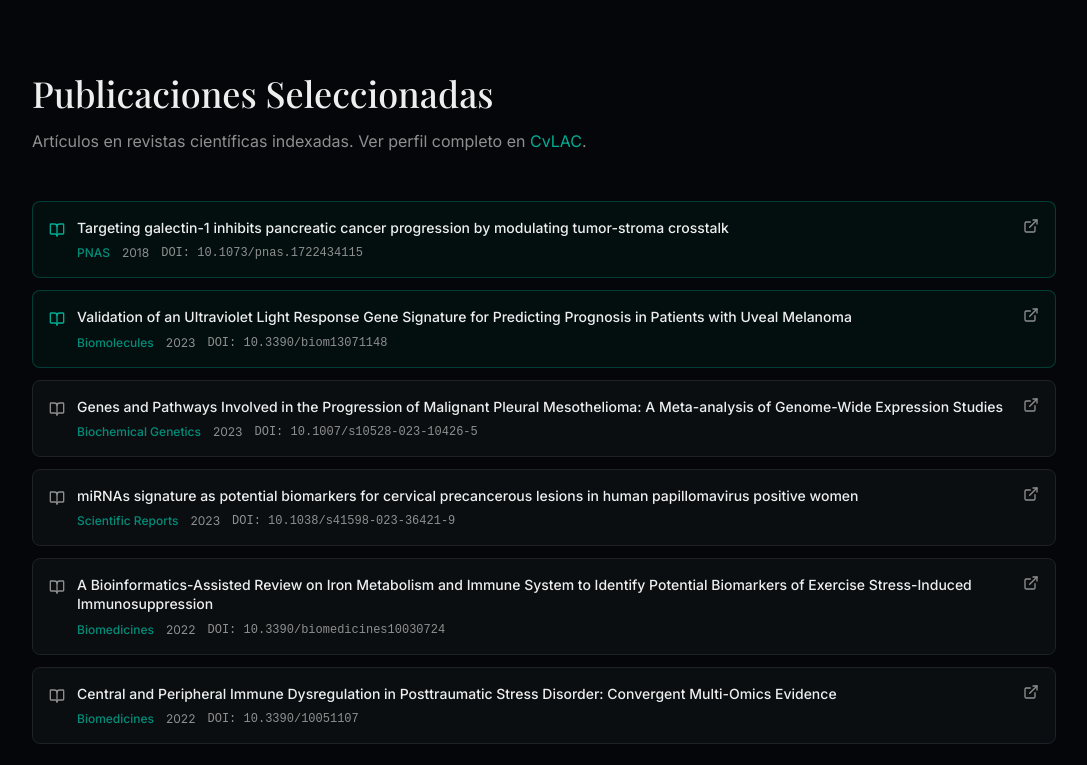
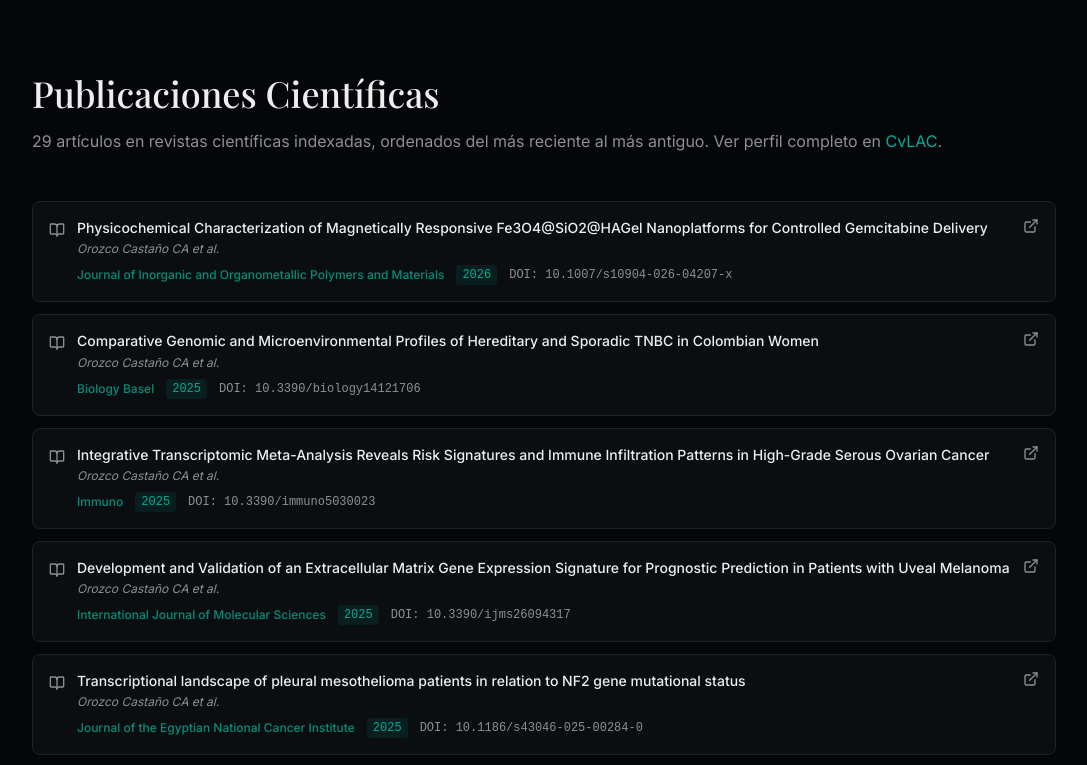
Before and after one commit to carorocas/v0-scientific-profile-page, a Next.js app: page / in a window 1280 px wide. Shown: the part 4060-4825 px from the top of the page, without its empty margins (96-1183 px from the left). Built offline with nearby package versions, Linux system fonts and the light colour scheme; a web font is replaced by a local one.

Commit message:
feat: update publications section with complete, chronological list\n\nChange section title and add 29 full articles from CV,\nshowing details and expanding to show all.

```diff
--- a/components/publications-section.tsx
+++ b/components/publications-section.tsx
@@ -4,92 +4,238 @@ import { useState } from 'react'
 import { BookOpen, ExternalLink, ChevronDown, ChevronUp } from 'lucide-react'
 
 const publications = [
+  // 2026
   {
+    authors: 'Orozco Castaño CA et al.',
+    title: 'Physicochemical Characterization of Magnetically Responsive Fe3O4@SiO2@HAGel Nanoplatforms for Controlled Gemcitabine Delivery',
+    journal: 'Journal of Inorganic and Organometallic Polymers and Materials',
+    year: 2026,
+    doi: '10.1007/s10904-026-04207-x',
+  },
+  // 2025
+  {
+    authors: 'Orozco Castaño CA et al.',
+    title: 'Comparative Genomic and Microenvironmental Profiles of Hereditary and Sporadic TNBC in Colombian Women',
+    journal: 'Biology Basel',
+    year: 2025,
+    doi: '10.3390/biology14121706',
+  },
+  {
+    authors: 'Orozco Castaño CA et al.',
+    title: 'Integrative Transcriptomic Meta-Analysis Reveals Risk Signatures and Immune Infiltration Patterns in High-Grade Serous Ovarian Cancer',
+    journal: 'Immuno',
+    year: 2025,
+    doi: '10.3390/immuno5030023',
+  },
+  {
+    authors: 'Orozco Castaño CA et al.',
+    title: 'Development and Validation of an Extracellular Matrix Gene Expression Signature for Prognostic Prediction in Patients with Uveal Melanoma',
+    journal: 'International Journal of Molecular Sciences',
+    year: 2025,
+    doi: '10.3390/ijms26094317',
+  },
+  {
+    authors: 'Orozco Castaño CA et al.',
+    title: 'Transcriptional landscape of pleural mesothelioma patients in relation to NF2 gene mutational status',
+    journal: 'Journal of the Egyptian National Cancer Institute',
+    year: 2025,
+    doi: '10.1186/s43046-025-00284-0',
+  },
+  {
+    authors: 'Orozco Castaño CA et al.',
+    title: 'Characterization of the Temporal Dynamics of the Endothelial-Mesenchymal-like Transition Induced by Soluble Factors from Dengue Virus Infection in Microvascular Endothelial Cells',
+    journal: 'International Journal of Molecular Sciences',
+    year: 2025,
+    doi: '10.3390/ijms26052139',
+  },
+  {
+    authors: 'Orozco Castaño CA et al.',
+    title: 'Regulación y prohibición del asbesto en América Latina y el Caribe: análisis comparativo de política',
+    journal: 'Revista de Salud Pública',
+    year: 2025,
+    doi: '10.15446/rsap.V27n2.118081',
+  },
+  {
+    authors: 'Orozco Castaño CA et al.',
+    title: 'Sleep and Psychosocial Risk Factors Associated with Social Jet Lag and Sleep Duration Among Colombian University Students',
+    journal: 'Clocks and Sleep',
+    year: 2025,
+    doi: '10.3390/clockssleep7040064',
+  },
+  {
+    authors: 'Orozco Castaño CA et al.',
+    title: 'Molecular determinants of neoadjuvant chemotherapy resistance in breast cancer: An analysis of gene expression and tumor microenvironment',
+    journal: 'PLOS ONE',
+    year: 2025,
+    doi: '10.1371/journal.pone.0334335',
+  },
+  {
+    authors: 'Orozco Castaño CA et al.',
+    title: 'Identification of predictive pretreatment biomarkers for neoadjuvant chemotherapy response in Latino invasive breast cancer patients',
+    journal: 'Molecular Medicine',
+    year: 2025,
+    doi: '10.1186/s10020-025-01338-8',
+  },
+  // 2024
+  {
+    authors: 'Orozco Castaño CA et al.',
+    title: 'ID1 and ID3 functions in the modulation of the tumour immune microenvironment in adult patients with B-cell acute lymphoblastic leukaemia',
+    journal: 'Frontiers in Immunology',
+    year: 2024,
+    doi: '10.3389/fimmu.2024.1473909',
+  },
+  {
+    authors: 'Orozco Castaño CA et al.',
+    title: 'Leptin Signaling and Its Relationship with Obesity-induced Insulin Resistance: A Bioinformatics-assisted Review',
+    journal: 'Gene Expression',
+    year: 2024,
+    doi: '10.14218/GE.2024.00039',
+  },
+  {
+    authors: 'Orozco Castaño CA et al.',
+    title: 'Comparison of Hybribio-H13 and Hybrid Capture® 2 human papillomavirus tests for detection of CIN2+ and CIN3+',
+    journal: 'Biomédica',
+    year: 2024,
+    doi: '10.7705/biomedica.7061',
+  },
+  {
+    authors: 'Orozco Castaño CA et al.',
+    title: 'Comparison between retinoscopy under cyclopegia and the Spot Vision Screener in the detection of refractive error',
+    journal: 'Medicina U.P.B.',
+    year: 2024,
+    doi: '10.18566/medupb.v43n2.a03',
+  },
+  {
+    authors: 'Orozco Castaño CA et al.',
+    title: 'Inference of genetic ancestry from a multi-gene cancer panel in Colombian women with cancer',
+    journal: 'Breast Cancer Research and Treatment',
+    year: 2024,
+    doi: '10.1007/s10549-024-07557-7',
+  },
+  {
+    authors: 'Orozco Castaño CA et al.',
+    title: 'Construction of an immune gene expression meta signature to assess the prognostic risk of colorectal cancer patients',
+    journal: 'Advances in Genetics (Book chapter, Elsevier)',
+    year: 2024,
+    doi: '',
+  },
+  // 2023
+  {
+    authors: 'Orozco Castaño CA et al.',
+    title: 'Validation of an Ultraviolet Light Response Gene Signature for Predicting Prognosis in Patients with Uveal Melanoma',
+    journal: 'Biomolecules',
+    year: 2023,
+    doi: '10.3390/biom13071148',
+  },
+  {
+    authors: 'Orozco Castaño CA et al.',
+    title: 'Genes and Pathways Involved in the Progression of Malignant Pleural Mesothelioma: A Meta-analysis of Genome-Wide Expression Studies',
+    journal: 'Biochemical Genetics',
+    year: 2023,
+    doi: '10.1007/s10528-023-10426-5',
+  },
+  {
+    authors: 'Orozco Castaño CA et al.',
+    title: 'miRNAs signature as potential biomarkers for cervical precancerous lesions in human papillomavirus positive women',
+    journal: 'Scientific Reports',
+    year: 2023,
+    doi: '10.1038/s41598-023-36421-9',
+  },
+  // 2022
+  {
+    authors: 'Bonilla-Ocampo DA, Forero-Garzón DA, Moreno-Rueda LY, Petro-Soto JL, Orozco Castaño CA et al.',
+    title: 'A Bioinformatics-Assisted Review on Iron Metabolism and Immune System to Identify Potential Biomarkers of Exercise Stress-Induced Immunosuppression',
+    journal: 'Biomedicines',
+    year: 2022,
+    doi: '10.3390/biomedicines10030724',
+  },
+  {
+    authors: 'Orozco Castaño CA, Forero-Garzón DA, Bonilla-Ocampo DA, González-Giraldo Y et al.',
+    title: 'An in silico analysis of genome-wide expression profiles of the effects of exhaustive exercise identifies heat shock proteins as the key players',
+    journal: 'Meta Gene',
+    year: 2022,
+    doi: '10.1016/j.mgene.2022.101012',
+  },
+  {
+    authors: 'Núñez-Ríos DL, Martínez-Magaña JJ, Nagamatsu ST, Forero-Garzón DA, Orozco Castaño CA, Montalvo-Ortiz J et al.',
+    title: 'Central and Peripheral Immune Dysregulation in Posttraumatic Stress Disorder: Convergent Multi-Omics Evidence',
+    journal: 'Biomedicines',
+    year: 2022,
+    doi: '10.3390/10051107',
+  },
+  // 2021
+  {
+    authors: 'Eckert MA, Orozco Castaño CA, Xiao J, Javellana M, Lengyel E et al.',
+    title: 'The Effects of Chemotherapeutics on the Ovarian Cancer Microenvironment',
+    journal: 'Cancers',
+    year: 2021,
+    doi: '10.3390/cancers13133136',
+  },
+  // 2018
+  {
+    authors: 'Orozco Castaño CA, Martínez-Bosch N, Guerrero P, Vinaixa J, Ravinovich G, Navarro P et al.',
     title: 'Targeting galectin-1 inhibits pancreatic cancer progression by modulating tumor-stroma crosstalk',
     journal: 'PNAS',
-    year: '2018',
+    year: 2018,
     doi: '10.1073/pnas.1722434115',
-    highlight: true,
   },
   {
-    title: 'Validation of an Ultraviolet Light Response Gene Signature for Predicting Prognosis in Patients with Uveal Melanoma',
-    journal: 'Biomolecules',
-    year: '2023',
-    doi: '10.3390/biom13071148',
-    highlight: true,
+    authors: 'Orozco Castaño CA, Martínez-Bosch N, Vinaixa J, Navarro P et al.',
+    title: 'Increased plasma levels of galectin-1 in pancreatic cancer: potential use as biomarker',
+    journal: 'Oncotarget',
+    year: 2018,
+    doi: '10.18632/oncotarget.26034',
   },
+  // 2016
   {
-    title: 'Genes and Pathways Involved in the Progression of Malignant Pleural Mesothelioma: A Meta-analysis of Genome-Wide Expression Studies',
-    journal: 'Biochemical Genetics',
-    year: '2023',
-    doi: '10.1007/s10528-023-10426-5',
-    highlight: false,
+    authors: 'Orozco Castaño CA, Martínez-Bosch N, Vinaixa J, Navarro P et al.',
+    title: 'The pancreatic niche inhibits the effectiveness of sunitinib treatment of pancreatic cancer',
+    journal: 'Oncotarget',
+    year: 2016,
+    doi: '10.18632/oncotarget.10199',
   },
+  // 2013
   {
-    title: 'miRNAs signature as potential biomarkers for cervical precancerous lesions in human papillomavirus positive women',
-    journal: 'Scientific Reports',
-    year: '2023',
-    doi: '10.1038/s41598-023-36421-9',
-    highlight: false,
-  },
-  {
-    title: 'A Bioinformatics-Assisted Review on Iron Metabolism and Immune System to Identify Potential Biomarkers of Exercise Stress-Induced Immunosuppression',
-    journal: 'Biomedicines',
-    year: '2022',
-    doi: '10.3390/biomedicines10030724',
-    highlight: false,
-  },
-  {
-    title: 'Central and Peripheral Immune Dysregulation in Posttraumatic Stress Disorder: Convergent Multi-Omics Evidence',
-    journal: 'Biomedicines',
-    year: '2022',
-    doi: '10.3390/10051107',
-    highlight: false,
-  },
-  {
+    authors: 'Orozco Castaño CA, Groot de Restrepo H, López-Segura V et al.',
     title: 'The Combined Expression Patterns of Ikaros Isoforms Characterize Different Hematological Tumor Subtypes',
     journal: 'PLOS ONE',
-    year: '2013',
+    year: 2013,
     doi: '10.1371/journal.pone.0082411',
-    highlight: false,
   },
+  // 2012
   {
-    title: 'Increased plasma levels of galectin-1 in pancreatic cancer: potential use as biomarker',
-    journal: 'Oncotarget',
-    year: '2018',
-    doi: '10.18632/oncotarget.26034',
-    highlight: false,
+    authors: 'Orozco Castaño CA, Rivera-Páez FA, López-Gartner GA et al.',
+    title: 'Variabilidad genética de Moniliophthora perniciosa en variedades de cacao (Theobroma cacao L.)',
+    journal: 'Acta Agronómica',
+    year: 2012,
+    doi: '10.15446/acag',
   },
+  // 2011
   {
-    title: 'The Effects of Chemotherapeutics on the Ovarian Cancer Microenvironment',
-    journal: 'Cancers',
-    year: '2021',
-    doi: '10.3390/cancers13133136',
-    highlight: false,
-  },
-  {
-    title: 'ID1 and ID3 functions in the modulation of the tumour immune microenvironment in adult patients with B-cell acute lymphoblastic leukaemia',
-    journal: 'Frontiers in Immunology',
-    year: '2024',
-    doi: '10.3389/fimmu.2024.1473909',
-    highlight: true,
+    authors: 'Orozco Castaño CA, López-Gartner GA, Rivera-Páez FA et al.',
+    title: 'Evaluación microbiológica y molecular de Moniliophthora perniciosa (Agaricales: Marasmiaceae)',
+    journal: 'Boletín Científico del Centro de Museos',
+    year: 2011,
+    doi: '',
   },
 ]
 
 export function PublicationsSection() {
   const [showAll, setShowAll] = useState(false)
 
-  const displayedPubs = showAll ? publications : publications.slice(0, 6)
+  const INITIAL_COUNT = 8
+  const displayedPubs = showAll ? publications : publications.slice(0, INITIAL_COUNT)
 
   return (
     <section id="publications" className="py-20 px-4 sm:px-6 lg:px-8 border-t border-border">
       <div className="max-w-5xl mx-auto">
         <div className="mb-12">
           <h2 className="font-serif text-3xl sm:text-4xl font-medium text-foreground mb-4">
-            Publicaciones Seleccionadas
+            Publicaciones Científicas
           </h2>
           <p className="text-muted-foreground">
-            Artículos en revistas científicas indexadas. Ver perfil completo en{' '}
+            {publications.length} artículos en revistas científicas indexadas, ordenados del más reciente al más antiguo.{' '}
+            Ver perfil completo en{' '}
             <a
               href="https://scienti.minciencias.gov.co/cvlac/visualizador/generarCurriculoCv.do?cod_rh=0001005944"
               target="_blank"
@@ -102,40 +248,53 @@ export function PublicationsSection() {
         </div>
 
         <div className="space-y-3">
-          {displayedPubs.map((pub, index) => (
-            <a
+          {displayedPubs.map((pub, index) => {
+            const hasDoi = pub.doi && pub.doi.length > 0
+            const Wrapper = hasDoi ? 'a' : 'div'
+            const wrapperProps = hasDoi
+              ? {
+                  href: `https://doi.org/${pub.doi}`,
+                  target: '_blank',
+                  rel: 'noopener noreferrer',
+                }
+              : {}
+
+            return (
+              <Wrapper
                 key={index}
-              href={`https://doi.org/${pub.doi}`}
-              target="_blank"
-              rel="noopener noreferrer"
-              className={`block p-4 rounded-lg border transition-all group ${
-                pub.highlight
-                  ? 'bg-primary/5 border-primary/30 hover:border-primary/50'
-                  : 'bg-card border-border hover:border-primary/30'
-              }`}
+                {...(wrapperProps as object)}
+                className="block p-4 rounded-lg border border-border bg-card hover:border-primary/40 transition-all group"
               >
                 <div className="flex items-start gap-3">
-                <BookOpen className={`w-4 h-4 mt-1 flex-shrink-0 ${pub.highlight ? 'text-primary' : 'text-muted-foreground'}`} />
+                  <BookOpen className="w-4 h-4 mt-1 flex-shrink-0 text-muted-foreground group-hover:text-primary transition-colors" />
                   <div className="flex-1 min-w-0">
-                  <h3 className="text-sm font-medium text-foreground group-hover:text-primary transition-colors leading-snug mb-2">
+                    <h3 className="text-sm font-medium text-foreground group-hover:text-primary transition-colors leading-snug mb-1">
                       {pub.title}
                     </h3>
+                    <p className="text-xs text-muted-foreground mb-2 italic">{pub.authors}</p>
                     <div className="flex flex-wrap items-center gap-x-3 gap-y-1 text-xs text-muted-foreground">
                       <span className="font-medium text-primary/80">{pub.journal}</span>
-                    <span>{pub.year}</span>
-                    <span className="font-mono">DOI: {pub.doi}</span>
+                      <span className="px-1.5 py-0.5 rounded bg-primary/10 text-primary font-mono font-medium">
+                        {pub.year}
+                      </span>
+                      {hasDoi && (
+                        <span className="font-mono hidden sm:inline">DOI: {pub.doi}</span>
+                      )}
                     </div>
                   </div>
+                  {hasDoi && (
                     <ExternalLink className="w-4 h-4 text-muted-foreground group-hover:text-primary transition-colors flex-shrink-0" />
+                  )}
                 </div>
-            </a>
-          ))}
+              </Wrapper>
+            )
+          })}
         </div>
 
-        {publications.length > 6 && (
+        {publications.length > INITIAL_COUNT && (
           <button
             onClick={() => setShowAll(!showAll)}
-            className="mt-6 flex items-center gap-2 mx-auto text-sm text-muted-foreground hover:text-foreground transition-colors"
+            className="mt-8 flex items-center gap-2 mx-auto text-sm text-muted-foreground hover:text-foreground transition-colors border border-border hover:border-primary/40 px-5 py-2.5 rounded-full"
           >
             {showAll ? (
               <>
@@ -143,7 +302,7 @@ export function PublicationsSection() {
               </>
             ) : (
               <>
-                Ver todas ({publications.length}) <ChevronDown className="w-4 h-4" />
+                Ver todas las publicaciones ({publications.length}) <ChevronDown className="w-4 h-4" />
               </>
             )}
           </button>
```
Lines whose indentation alone changed are shown as unchanged.
